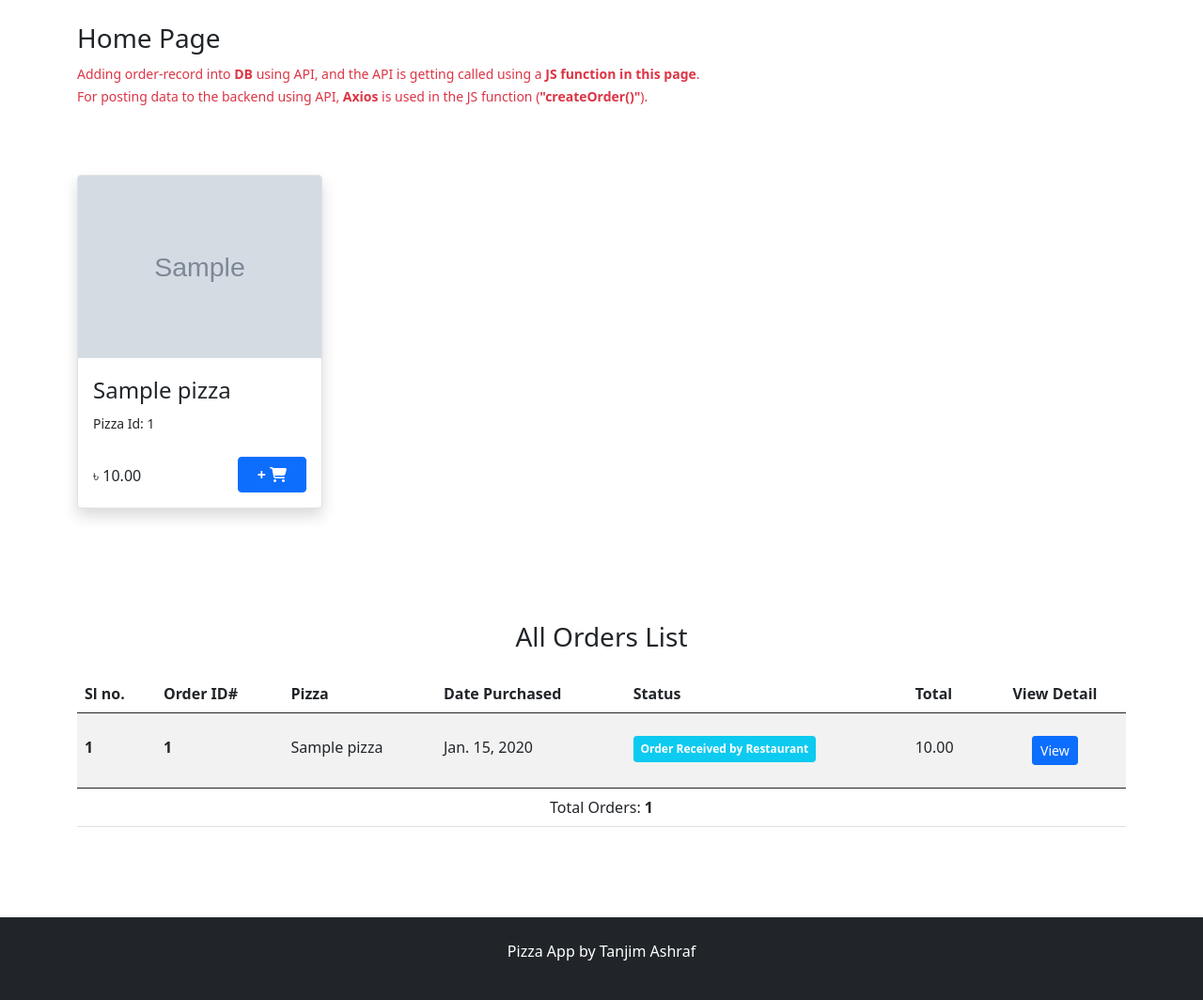
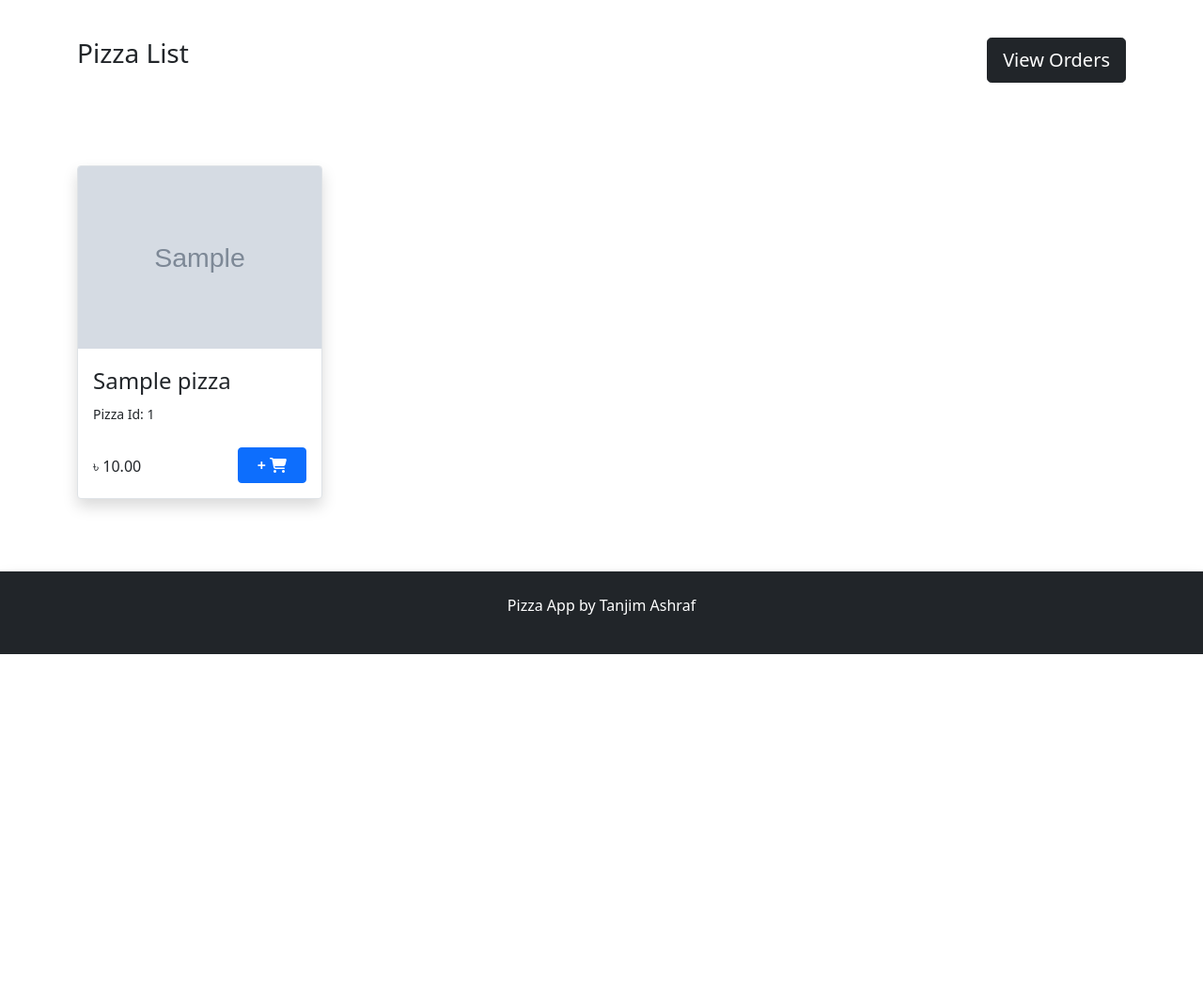
Before and after one commit to Ashraf840/PIzza-Restaurant-App, a Django app: page / in a window 1280 px wide. Shown: the part 104-1168 px from the top of the page at 94% size. After the commit the page ends 800 px from the top, so only its background shows below. Run offline with Django 3.2, Linux system fonts and the light colour scheme; tables that the repository leaves empty hold one stand-in row (values such as "Sample post"); grey boxes marked "Sample" are stand-in pictures; some libraries are stand-ins or nearby versions.

Commit message:
Separated the pizza-order-list into a new page

```diff
--- a/pizzaProj/home/urls.py
+++ b/pizzaProj/home/urls.py
@@ -5,6 +5,7 @@ app_name = 'homeApp'
 
 urlpatterns = [
     path('', views.index, name='homepage'),
+    path('order_list/', views.order_list, name='order_list'),
     path('order/<str:order_id>', views.order, name='order'),
     path('api/', include('home.api.urls')),
 ]
--- a/pizzaProj/home/views.py
+++ b/pizzaProj/home/views.py
@@ -6,24 +6,37 @@ from django.core.paginator import Paginator
 
 
 def index(request):
+    # Pizza Query
     pizza = Pizza.objects.all()
-    # order = Order.objects.all()
-    # order = Order.objects.order_by('-id')[:10]    # display the latest 15 orders
-    order = Order.objects.order_by('-id')
+
+    total_pizza_num = len(pizza)
+
+    pizza_paginator = Paginator(pizza, 4)
+    pizza_page = request.GET.get('page')
+    paginated_pizza_list_query = pizza_paginator.get_page(pizza_page)
+
+
+    # Order Query
+    order = Order.objects.order_by('-id')   # display the latest orders
 
     total_order_num = len(order)
 
     order_paginator = Paginator(order, 5)
-    page = request.GET.get('page')
-    paginated_order_list_query = order_paginator.get_page(page)
+    order_page = request.GET.get('page')
+    paginated_order_list_query = order_paginator.get_page(order_page)
 
     context = {
         'title': 'Pizza App: Homepage',
-        'pizzas': pizza,
+
+        'pizzas': paginated_pizza_list_query,
+        'total_pizza_num': total_pizza_num,
+
+        'orders': paginated_order_list_query,
         'total_order_num': total_order_num,
-        'orders': paginated_order_list_query,
     }
     return render(request, 'home/index.html', context)
+
+# An API View is created inside this "pizzaProj/home/api/views.py" file.
 
 
 def order(request, order_id):
@@ -34,11 +47,30 @@ def order(request, order_id):
         return redirect('homeApplication:homepage')
 
     context = {
-        'title': 'Pizza App: Order Page',
+        'title': 'Pizza App: Order Status Page',
         'order': order,
     }
     return render(request, 'home/order.html', context)
 
 
 
-# An API View is created inside this "pizzaProj/home/api/views.py" file.
+
+# Oder-List page
+def order_list(request):
+    # Order Query
+    order = Order.objects.order_by('-id')   # display the latest orders
+
+    total_order_num = len(order)
+
+    order_paginator = Paginator(order, 5)
+    order_page = request.GET.get('page')
+    paginated_order_list_query = order_paginator.get_page(order_page)
+
+    context = {
+        'title': 'Orders List',
+
+        'orders': paginated_order_list_query,
+        'total_order_num': total_order_num,
+    }
+
+    return render(request, 'home/order_list.html', context)
--- a/pizzaProj/pizzaProj/settings.py
+++ b/pizzaProj/pizzaProj/settings.py
@@ -139,6 +139,7 @@ STATIC_ROOT = os.path.join(BASE_DIR, 'staticfiles')
 
 STATICFILES_DIRS = [
     os.path.join(BASE_DIR, 'static'),
+    os.path.join(BASE_DIR, 'static/css/home'),
 ]
 
 MEDIA_URL = '/media/'
--- a/pizzaProj/static/js/index_api.js
+++ b/pizzaProj/static/js/index_api.js
@@ -7,7 +7,9 @@ function createOrder(id) {
     .then(res => {
         // Check the Json-Response status, it True, reload the page
         if (res.data.status) {
-            window.location.reload();
+            // window.location.reload();
+            var url = "http://127.0.0.1:8080/order_list/"
+            window.location.href = url;
         }
         console.log(res);
     });
--- a/pizzaProj/templates/base.html
+++ b/pizzaProj/templates/base.html
@@ -15,7 +15,7 @@
     <link href="https://cdn.jsdelivr.net/npm/bootstrap@5.0.2/dist/css/bootstrap.min.css" rel="stylesheet" integrity="sha384-EVSTQN3/azprG1Anm3QDgpJLIm9Nao0Yz1ztcQTwFspd3yD65VohhpuuCOmLASjC" crossorigin="anonymous">
 
     <!-- Custom Stylesheet -->
-    {% block css %} {% endblock %}
+    {% block stylesheet %} {% endblock %}
 </head>
 <body class="d-flex flex-column min-vh-100">
 
--- a/pizzaProj/templates/home/index.html
+++ b/pizzaProj/templates/home/index.html
@@ -3,20 +3,38 @@
 {% load static %}
 
 
+<!-- Custom Stylesheet -->
+{% block stylesheet %}
+    <link rel="stylesheet" href="{% static 'css/home/index_pizza_arrow_sign.css' %}">
+{% endblock %}
+
+
+<!-- Main Body -->
 {% block content %}
 
     <div class="container">
 
-        <h3>Home Page</h3>
+        <div class="row d-flex justify-content-between">
+            <div class="col-2 py-3">
+                <h3>Pizza List</h3>
+            </div>
+            <div class="col-2 py-3 d-flex justify-content-end">
+                <a href="{% url 'homeApplication:order_list' %}" class="text-white btn btn-lg btn-dark"
+                    style="min-width: 7rem; text-decoration: none;">
+                    View Orders
+                </a>
+            </div>
+        </div>
 
-        <small class="text-danger">
+        <!-- Important Notes -->
+        <!-- <small class="text-danger mb-5">
             Adding order-record into <b>DB</b> using API, and the API is getting called using a
             <b>JS function in this page</b>. <br/>
             For posting data to the backend using API, <b>Axios</b> is used in the JS function
             (<b>"createOrder()"</b>).
-        </small>
+        </small> -->
 
-        <div class="row pt-3 mt-5 mb-5 pt-sm-0">
+        <div class="row mt-5 pt-sm-0">
 
             {% for p in pizzas %}
             <div class="col-lg-3 col-md-4 col-sm-6 mb-grid-gutter my-4">
@@ -47,125 +65,28 @@
 
         </div>
 
+        <!-- Pizza list arrow navigation -->
+        <div class="row py-3 d-flex justify-content-center align-items-center">
+            <!-- Left Arrow Sign -->
+            {% if pizzas.has_other_pages %}
+                <div class="col-1 mx-2 d-flex justify-content-center align-items-center">
+                    {% if pizzas.has_previous %}
+                        <i class="arrow left"
+                            onclick="location.href='?page={{ pizzas.previous_page_number }}'"></i>
+                    {% else %}
+                        <i class="arrow left disabled"></i>
+                    {% endif %}
+                </div>
 
-        <div class="my-5 py-5">
-            <h3 class="text-center mb-4" id="orderHeading">All Orders List</h3>
-
-            <table class="table table-hover table-striped mb-0">
-                <thead>
-                    <tr>
-                        <th scope="col">Sl no.</th>
-                        <th scope="col">Order ID#</th>
-                        <th scope="col">Pizza</th>
-                        <th scope="col">Date Purchased</th>
-                        <th scope="col">Status</th>
-                        <th scope="col">Total</th>
-                        <th scope="col"
-                            class="text-center">View Detail</th>
-                    </tr>
-                </thead>
-                <tbody>
-                    {% for o in orders %}
-                    <tr>
-                        <th scope="row"
-                            class="py-4">{{ forloop.counter }}</th>
-                        <th scope="row"
-                            class="py-4">{{ o.order_id }}</th>
-                        <td class="py-4">{{ o.pizza }}</td>
-                        <td class="py-4">{{ o.date }}</td>
-                        <td class="py-4">
-                            <span class="badge bg-info m-0 py-2 statusCol" id="statusCol_{{o.order_id}}">
-                                {{ o.status }}
-                            </span>
-                        </td>
-                        <td class="py-4">{{ o.amount }}</td>
-                        <td class="text-center py-4">
-                            <a href="{% url 'homeApplication:order' o.order_id %}"
-                                class="btn btn-primary btn-sm">
-                                View
-                            </a>
-                        </td>
-                    </tr>
-                    {% endfor %}
-                </tbody>
-                <tfoot>
-                    <tr>
-                        <td colspan="7" class="text-center">
-                            Total Orders: <b> {{ total_order_num }} </b>
-                        </td>
-                    </tr>
-                </tfoot>
-            </table>
-
-            <!-- Pagination -->
-            {% if orders.has_other_pages %}
-                <!-- Lorem ipsum dolor sit amet. -->
-
-                <nav aria-label="Page navigation" class="mt-3">
-                    <ul class="pagination">
-                        <!-- Previous sign symbol -->
-                        {% if orders.has_previous %}
-                            <li class="page-item">
-                                <a href="?page={{ orders.previous_page_number }}"
-                                    class="page-link"
-                                    style="text-decoration: none;">
-                                    &laquo; &nbsp;&nbsp;
-                                </a>
-                            </li>
-                        {% else %}
-                            <li class="page-item disabled">
-                                <a href="#"
-                                    class="page-link text-muted">
-                                    <span>
-                                        &laquo; &nbsp;&nbsp;
-                                    </span>
-                                </a>
-                            </li>
-                        {% endif %}
-
-                        <!-- All page numbers -->
-                        {% for pg in orders.paginator.page_range %}
-                            {% if orders.number == pg %}
-                                <li class="page-item active">
-                                    <a href="#" class="page-link">
-                                        <span style="font-weight: bold;">
-                                            {{ pg }} &nbsp;&nbsp;
-                                        </span>
-                                    </a>
-                                </li>
-                            {% else %}
-                                <li class="page-item">
-                                    <a href="?page={{ pg }}" class="page-link">
-                                        <span style="font-weight: bold;">
-                                            {{ pg }} &nbsp;&nbsp;
-                                        </span>
-                                    </a>
-                                </li>
-                            {% endif %}
-                        {% endfor %}
-
-                        <!-- Next sign symbol -->
-                        {% if orders.has_next %}
-                            <li class="page-item">
-                                <a href="?page={{ orders.next_page_number }}"
-                                    class="page-link"
-                                    style="text-decoration: none;">
-                                    &raquo; &nbsp;&nbsp;
-                                </a>
-                            </li>
-                        {% else %}
-                            <li class="page-item disabled">
-                                <a href="#"
-                                    class="page-link text-muted">
-                                    <span>
-                                        &raquo; &nbsp;&nbsp;
-                                    </span>
-                                </a>
-                            </li>
-                        {% endif %}
-                    </ul>
-                </nav>
-
+                <!-- Right Arrow Sign -->
+                <div class="col-1 mx-2 d-flex justify-content-center align-items-center">
+                    {% if pizzas.has_next %}
+                        <i class="arrow right"
+                            onclick="location.href='?page={{ pizzas.next_page_number }}'"></i>
+                    {% else %}
+                        <i class="arrow right disabled"></i>
+                    {% endif %}
+                </div>
             {% endif %}
         </div>
 
```
Also changed, not shown: pizzaProj/static/css/home/index_pizza_arrow_sign.css (added, +35 -0 lines), pizzaProj/templates/home/order_list.html (added, +146 -0 lines), PIzza App Image Resources/pizza5.jpg (added), PIzza App Image Resources/pizza6.jpg (added), PIzza App Image Resources/pizza7.jpg (added), PIzza App Image Resources/pizza8.jpg (added), pizzaProj/media/pizzaImges/pizza5.jpg (added).
